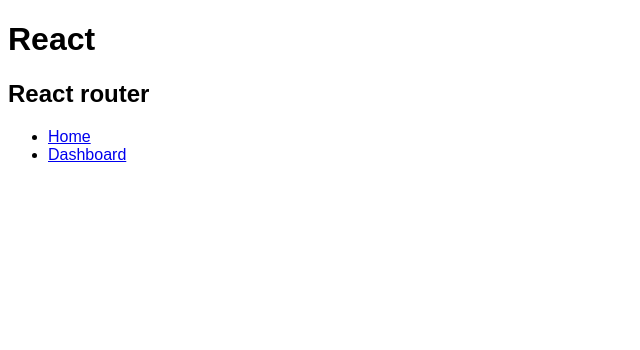
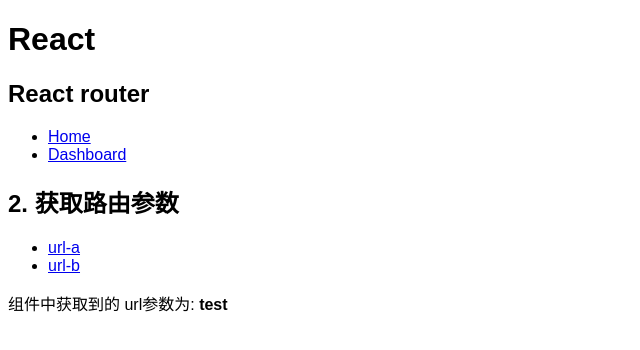
Before and after one commit to dale426/create-react-app, a React (Create React App) app: page /test/1 in a window 1280 px wide. Shown: the top 350 px of the page, without its empty margins (0-640 px from the left). Built offline with nearby package versions, Linux system fonts and the light colour scheme.

Commit message:
urlParams

```diff
--- a/src/App.js
+++ b/src/App.js
@@ -1,11 +1,13 @@
 import React from "react";
 import "./styles.css";
 import RoutesPage from './router'
+import UrlParamsRoute from './router/url-params'
 export default function App() {
   return (
     <div className="App">
       <h1>React</h1>
       <RoutesPage/>
+      <UrlParamsRoute/>
     </div>
   );
 }
--- a/src/pages/UrlParams.jsx
+++ b/src/pages/UrlParams.jsx
@@ -1,8 +1,12 @@
-import React from "react";
+import React from 'react'
+import { useParams } from 'react-router-dom'
 export default () => {
+  const { id } = useParams()
   return (
     <>
-      <h2>this is dashboard</h2>
+      <p>
+        组件中获取到的 url参数为: <strong>{id}</strong>
+      </p>
     </>
-  );
-};
+  )
+}
--- a/src/router/UrlParams.jsx
+++ /dev/null
@@ -1 +0,0 @@
-import React from "react";
--- /dev/null
+++ b/src/router/url-params.jsx
@@ -0,0 +1,29 @@
+import React from 'react'
+import { BrowserRouter, Route, Link, Switch } from 'react-router-dom'
+import UrlParams from '../pages/UrlParams'
+const UrlParamsRoute = () => {
+  return (
+    <>
+      <BrowserRouter>
+        <h2>2. 获取路由参数</h2>
+        {/* 导航 */}
+        <ul>
+          <li>
+            <Link to="/page-a">url-a</Link>
+          </li>
+          <li>
+            <Link to="/page-b">url-b</Link>
+          </li>
+        </ul>
+        {/* 路由组件加载 */}
+        <Switch>
+          {/* 沒有子路由需要添加 exact参数 */}
+          <Route path="/:id">
+            <UrlParams />
+          </Route>
+        </Switch>
+      </BrowserRouter>
+    </>
+  )
+}
+export default UrlParamsRoute
```
Also changed, not shown: package.json (line endings or trailing spaces), 2 other files (tests, documents, lock files or other folders).
